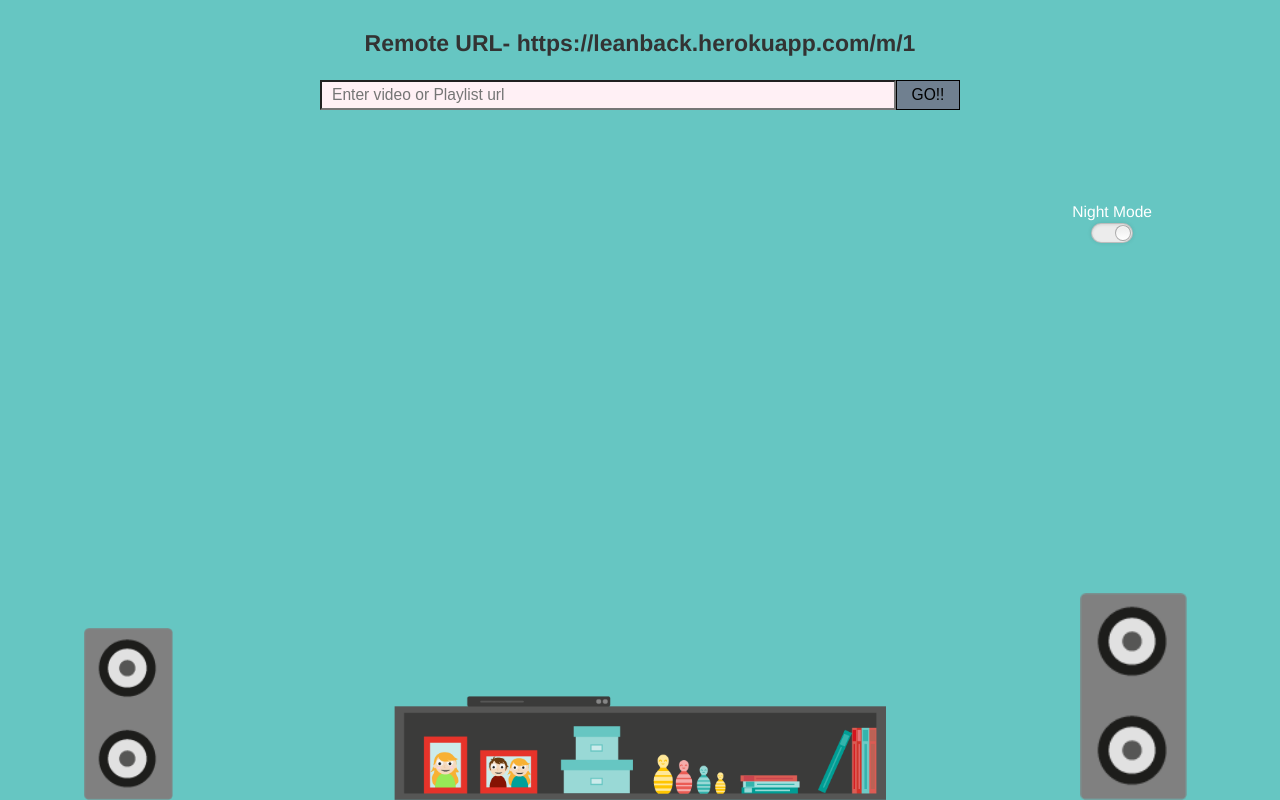
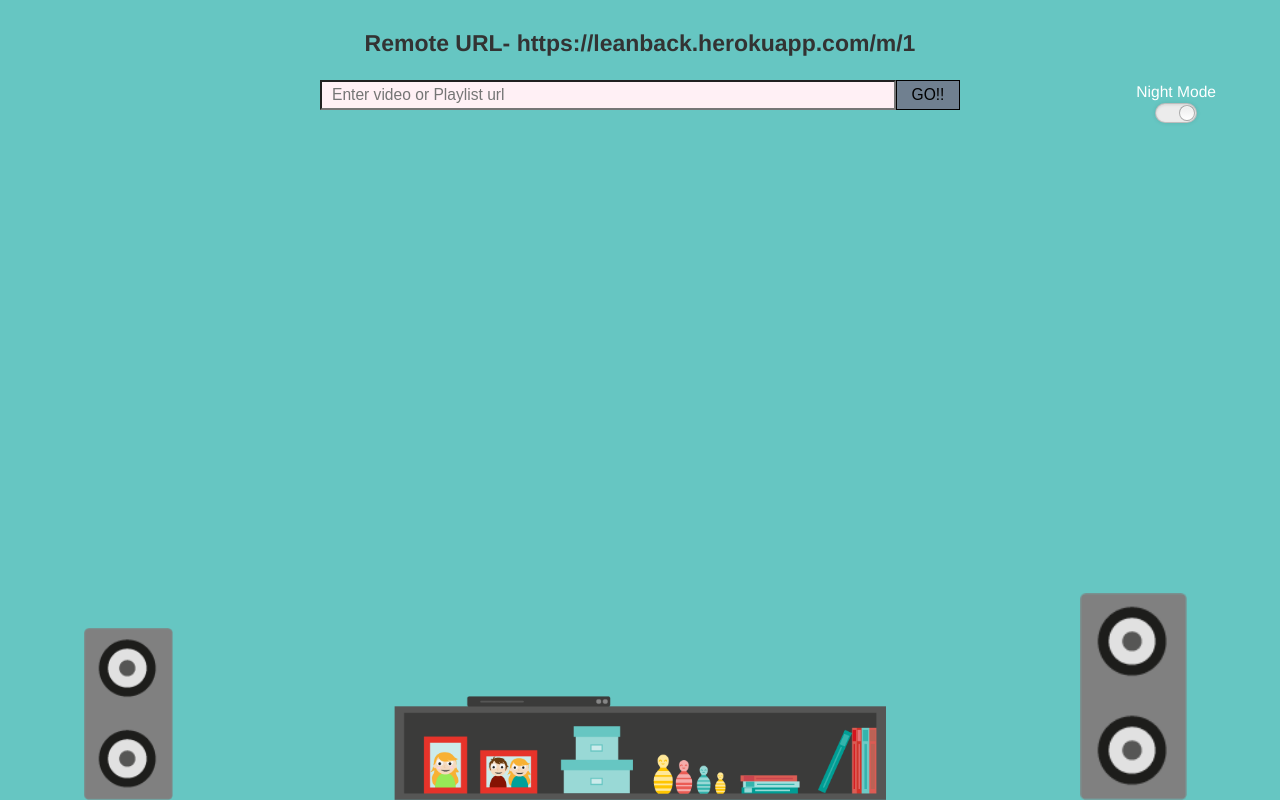
Before and after one commit to ar1kumar/youtube_remote, a website: page public/index.html in a window 1280 px wide. Drawn offline with nearby package versions, Linux system fonts and the light colour scheme; no server answers.

Commit message:
minor css change - toggle button

```diff
--- a/public/css/switch.css
+++ b/public/css/switch.css
@@ -8,8 +8,8 @@
 	font-size: 1.2em;
 	color: #fff;
 	position: absolute;
-    right: 10%;
-    top: 25%;
+    right: 5%;
+    top: 10%;
 }
 
 .Switch {
```
